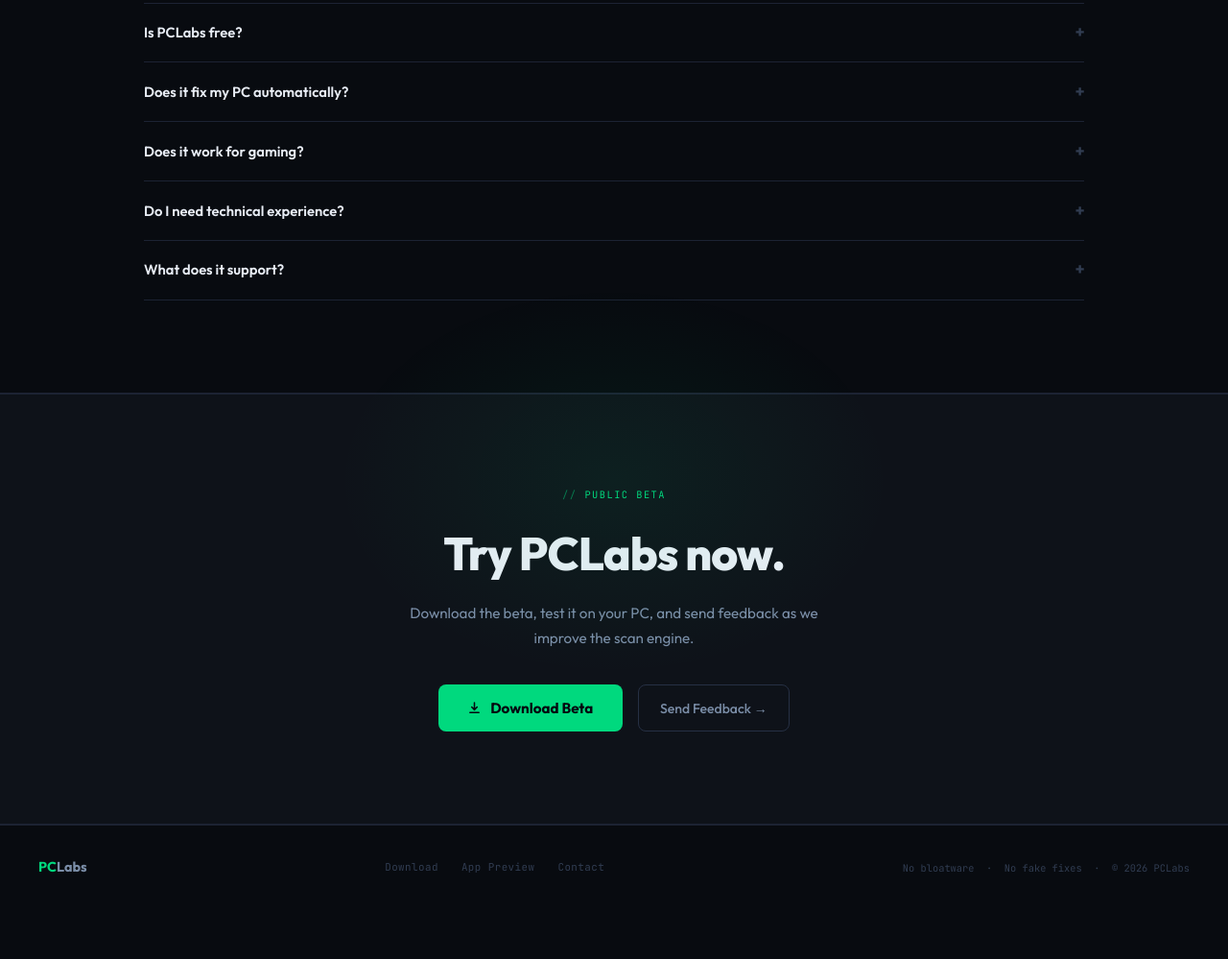
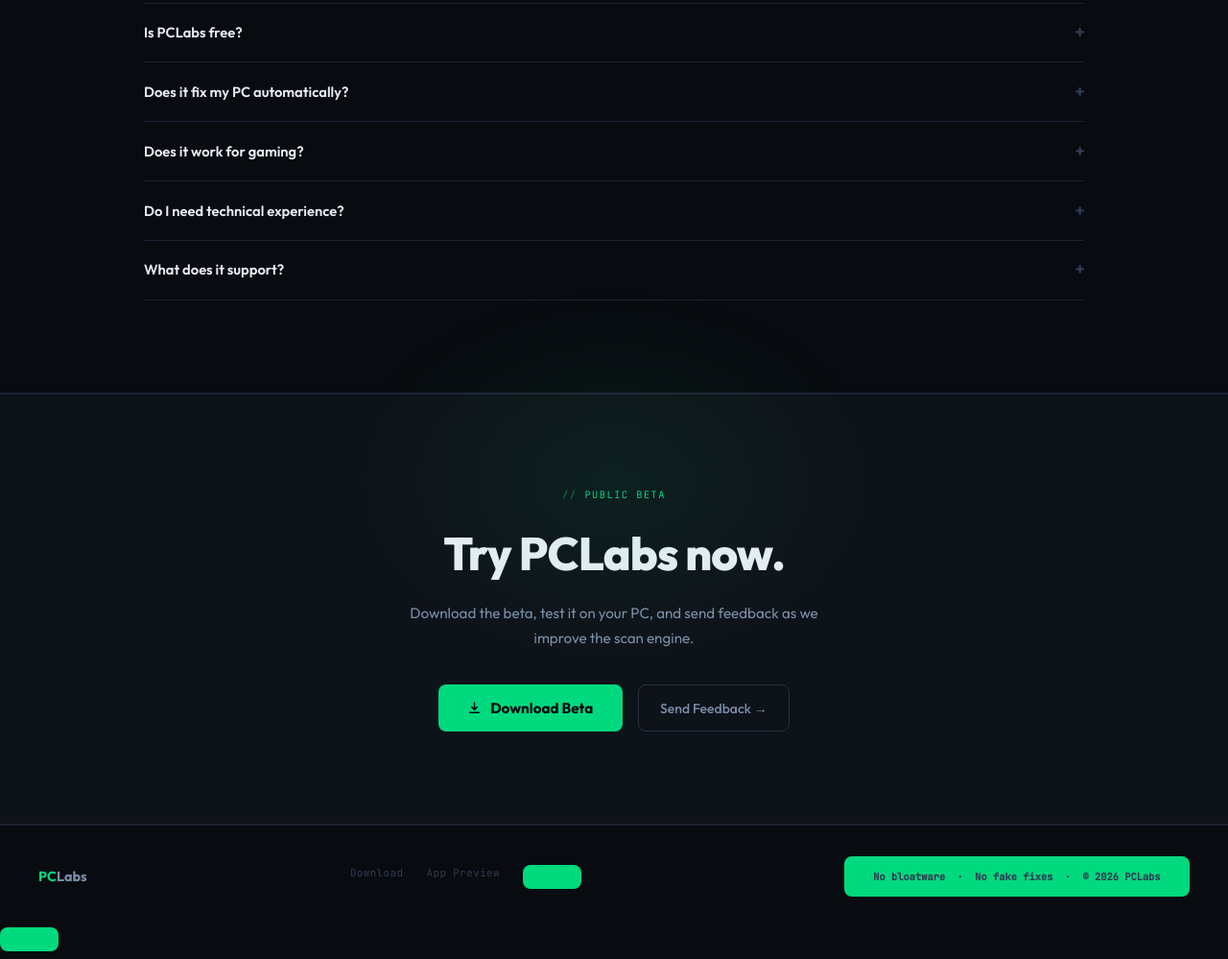
Before and after one commit to brandonvera3-stack/PC-Labs-Site, a plain HTML site: page index.html in a window 1280 px wide. Shown: the part 4721-5720 px from the top of the page at 96% size. Before the commit the page ends 5669 px from the top, so only its background shows below. Drawn offline with Linux system fonts and the light colour scheme.

Commit message:
Update index.html

```diff
--- a/index.html
+++ b/index.html
@@ -502,7 +502,7 @@
   <div class="footer-links">
     <a href="download.html">Download</a>
     <a href="app-preview.html">App Preview</a>
-    <a href="mailto:hello@thepclabs.com">Contact</a>
+    <a href="/download.html" class="btn-dl">
   </div>
   <div class="footer-copy">No bloatware &nbsp;·&nbsp; No fake fixes &nbsp;·&nbsp; © 2026 PCLabs</div>
 </footer>
```
